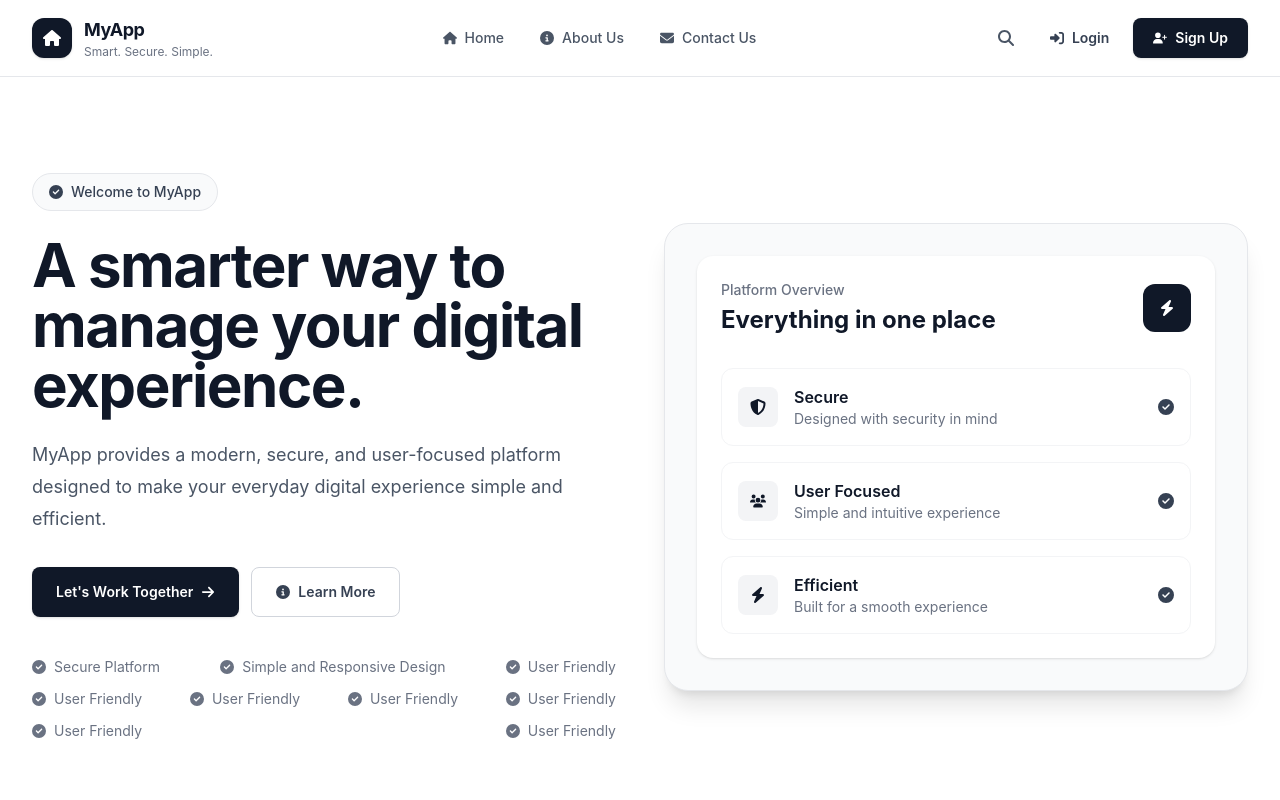
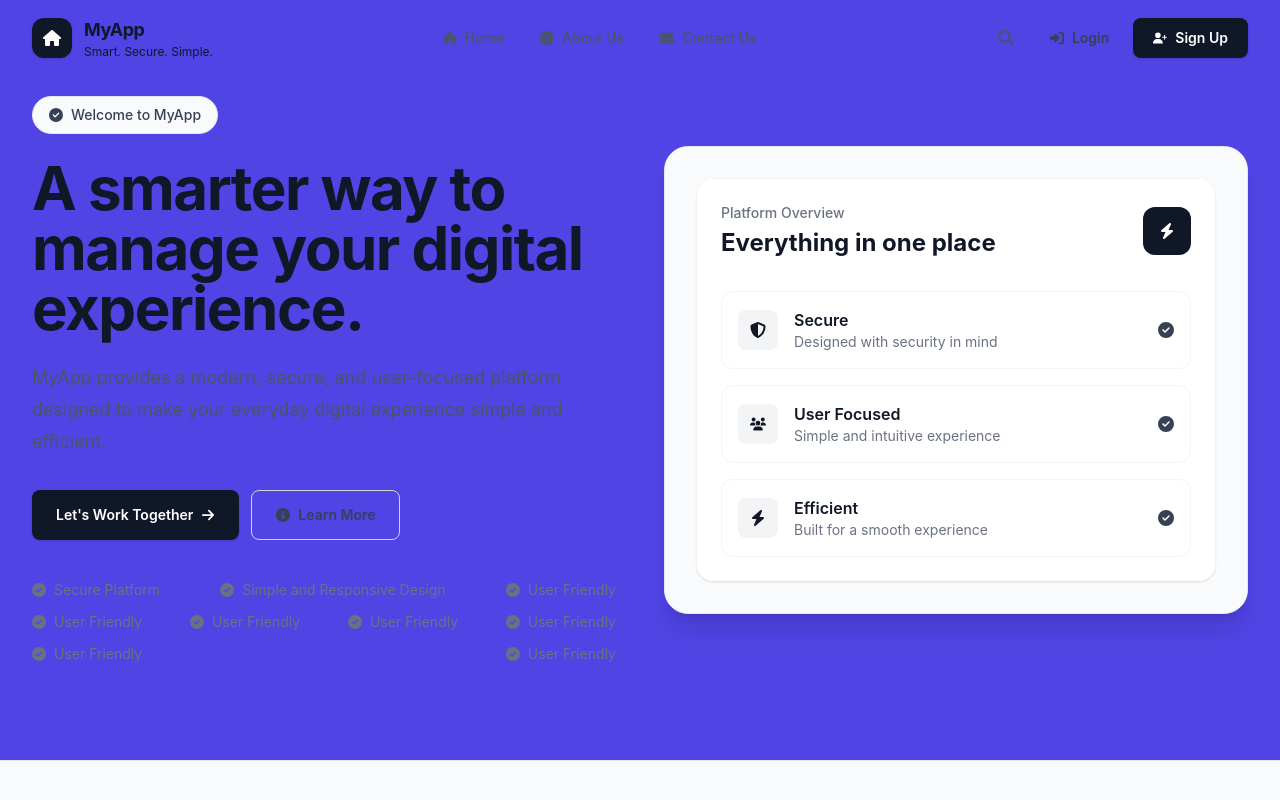
Before and after one commit to KD-Chy/MyApp, a React (Vite) app in the folder frontend/: page / in a window 1280 px wide. Shown: the top 800 px of the page. Built offline with nearby package versions, Linux system fonts and the light colour scheme.

Commit message:
refactor: update homepage navbar styling

```diff
--- a/frontend/src/components/forms/LoginForm.tsx
+++ b/frontend/src/components/forms/LoginForm.tsx
@@ -1,17 +1,18 @@
 import { Link, useNavigate } from "react-router-dom"
 import { useState } from "react";
-import type { LoginFormData, LoginErrors } from "../../types/auth";
-import { login } from "../../services/authservice";
-import { validateLogin } from "../../utils/validators";
+import { FaEnvelope } from "react-icons/fa";
+
+import type { LoginFormData, LoginErrors } from "@/types/auth";
+import { login } from "@/services/authservice";
+import { validateLogin } from "@/utils/validators";
 import TextInput from "../inputs/TextInput";
 import PasswordInput from "../inputs/PasswordInput";
 import Checkbox from '../inputs/Checkbox';
 import GoogleButton from '../buttons/GoogleButton';
 import GitHubButton from "../buttons/GitHubButton";
 import MicrosoftButton from "../buttons/MicrosoftButton";
-import { FaEnvelope } from "react-icons/fa";
-import { saveAuth } from "../../services/authStorage";
-import { useAuth } from "../../context/AuthContext"
+import { saveAuth } from "@/services/authStorage";
+import { useAuth } from "@/context/AuthContext"
 
 export default function LoginForm() {
     const navigate = useNavigate();
@@ -107,7 +108,7 @@
         }
     };
     return (
-        <div className="w-full min-h-screen flex items-center justify-center px-4 py-4 overflow-hidden sm:px-6 lg:px-8 bg-gradient-to-r from-pink-200 via-purple-200 to-blue-200">
+        <div className="w-full min-h-screen flex items-center justify-center px-4 py-4 overflow-hidden sm:px-6 lg:px-8 bg-linear-to-r from-pink-200 via-purple-200 to-blue-200">
             <form
                 onSubmit={handleSubmit}
                 className="w-full max-w-md rounded-lg border border-gray-300 bg-pink-100 p-6 shadow-lg">
@@ -128,7 +129,9 @@
 
                 {/* Display server error */}
                 {isLoginError && (
-                    <div className="mt-4 w-full rounded-md bg-red-100 px-3 py-2 text-sm text-red-700 justify-center break-words">
+                    <div className="mt-4 w-full rounded-md bg-red-100 px-3 py-2 text-sm text-red-700
+                        justify-center wrap-break-word"
+                    >
                         {isLoginError}
                     </div>
                 )}
--- a/frontend/src/components/forms/SignupForm.tsx
+++ b/frontend/src/components/forms/SignupForm.tsx
@@ -1,8 +1,8 @@
 import { Link, useNavigate } from 'react-router-dom'
 import { useState } from "react";
-import type { SignupFormData, SignupErrors } from "../../types/auth";
-import { signup } from "../../services/authservice";
-import { validateSignup } from "../../utils/validators";
+import type { SignupFormData, SignupErrors } from "@/types/auth";
+import { signup } from "@/services/authservice";
+import { validateSignup } from "@/utils/validators";
 import TextInput from "../inputs/TextInput";
 import PasswordInput from "../inputs/PasswordInput";
 import Checkbox from '../inputs/Checkbox';
@@ -115,7 +115,7 @@
 
                 {/* Display server error */}
                 {isSignupError && (
-                    <div className="mt-4 w-full rounded-md bg-red-100 px-3 py-2 text-sm text-red-700 justify-center break-words">
+                    <div className="mt-4 w-full rounded-md bg-red-100 px-3 py-2 text-sm text-red-700 justify-center wrap-break-word">
                         {isSignupError}
                     </div>
                 )}
--- a/frontend/src/components/navbar/HomeLogo.tsx
+++ b/frontend/src/components/navbar/HomeLogo.tsx
@@ -1,4 +1,4 @@
-import { SITE_NAME } from "../../constraint/constraints";
+import { SITE_NAME } from "@/constraint/constraints";
 
 import { FaHouse } from "react-icons/fa6";
 
@@ -37,7 +37,7 @@
                         {SITE_NAME}
                     </span>
 
-                    <span className="hidden text-xs text-gray-500 sm:block">
+                    <span className="hidden text-xs sm:block">
                         Smart. Secure. Simple.
                     </span>
                 </div>
--- a/frontend/src/components/navbar/Navbar.tsx
+++ b/frontend/src/components/navbar/Navbar.tsx
@@ -84,9 +84,12 @@
         <div>
             {/* ================================================================
                 | Navbar
-                ================================================================= */}
-
+                ================================================================ */}
             <nav
+                className="absolute left-0 top-0 z-50 w-full bg-primary"
+                aria-label="Main navigation"
+            >
+                <div
                     className="mx-auto flex max-w-7xl items-center justify-between px-4 py-4 sm:px-6 lg:px-8"
                     aria-label="Main navigation"
                 >
@@ -211,6 +214,7 @@
                     >
                         {mobileMenuOpen ? <FaXmark /> : <FaBars />}
                     </button>
+                </div>
 
             </nav>
 
@@ -304,7 +308,6 @@
                 </div>
             )}
 
-            {/* </header> */}
         </div>
     );
 }
--- a/frontend/src/index.css
+++ b/frontend/src/index.css
@@ -26,5 +26,4 @@
 | Enables Tailwind's dark:* utilities when an ancestor has the .dark class.
 | */
 
-
 @custom-variant dark (&:where(.dark, .dark *));
--- a/frontend/src/pages/dashboard/UserDashboard.tsx
+++ b/frontend/src/pages/dashboard/UserDashboard.tsx
@@ -1,4 +1,4 @@
-import useGoBack from "../../hooks/useGoBack";
+import useGoBack from "@/hooks/useGoBack";
 export default function UserDashboard() {
     const goBack = useGoBack();
 
--- a/frontend/src/pages/homepage/Footer.tsx
+++ b/frontend/src/pages/homepage/Footer.tsx
@@ -7,7 +7,7 @@
     FaTwitter,
 } from "react-icons/fa6";
 
-import { SITE_NAME } from "../../constraint/constraints";
+import { SITE_NAME } from "@/constraint/constraints";
 
 export default function Footer() {
     return (
--- a/frontend/src/pages/homepage/HeroSection.tsx
+++ b/frontend/src/pages/homepage/HeroSection.tsx
@@ -13,7 +13,7 @@
 
 export default function HeroSection() {
     return (
-        <div>
+        <div className="bg-primary">
             {/* ============================================================
                 | HERO SECTION
                 ============================================================ */}
--- a/frontend/src/pages/homepage/HomePage.tsx
+++ b/frontend/src/pages/homepage/HomePage.tsx
@@ -7,16 +7,14 @@
 
 export default function HomePage() {
     return (
-        <div className="min-h-screen bg-white text-gray-900">
+        <div className="min-h-screen text-gray-900">
             {/* ================================================================
-                | NAVBAR
+                | Navbar
                 ================================================================ */}
 
-            <header className="sticky top-0 z-50 border-b border-gray-200 bg-white/95 backdrop-blur-md">
+            <header className="sticky top-0 z-50">
                 <Navbar />
             </header>
-
-
             {/* ================================================================
                 | MAIN CONTENT
                 ================================================================ */}
--- a/frontend/src/routes/AppRoutes.tsx
+++ b/frontend/src/routes/AppRoutes.tsx
@@ -5,11 +5,11 @@
 import RoleProtectedRoute from "./RoleProtectedRoute";
 
 const HomePage = lazy(
-    () => import("../pages/homepage/HomePage")
+    () => import("@/pages/homepage/HomePage")
 );
 
 const SignupForm = lazy(
-    () => import("../components/forms/SignupForm")
+    () => import("@/components/forms/SignupForm")
 );
 
 const LoginPage = lazy(
@@ -17,7 +17,7 @@
 );
 
 const LoginForm = lazy(
-    () => import("../components/forms/LoginForm")
+    () => import("@/components/forms/LoginForm")
 );
 
 const SignupPage = lazy(
@@ -29,19 +29,19 @@
 );
 
 const SuperAdminDashboard = lazy(
-    () => import("../pages/dashboard/SuperAdminDashboard")
+    () => import("@/pages/dashboard/SuperAdminDashboard")
 );
 
 const AdminDashboard = lazy(
-    () => import("../pages/dashboard/AdminDashboard")
+    () => import("@/pages/dashboard/AdminDashboard")
 );
 
 const UserDashboard = lazy(
-    () => import("../pages/dashboard/UserDashboard")
+    () => import("@/pages/dashboard/UserDashboard")
 );
 
 const Navbar = lazy(
-    () => import("../components/navbar/Navbar")
+    () => import("@/components/navbar/Navbar")
 );
 
 export default function AppRoutes() {
```
Lines whose indentation alone changed are shown as unchanged.
